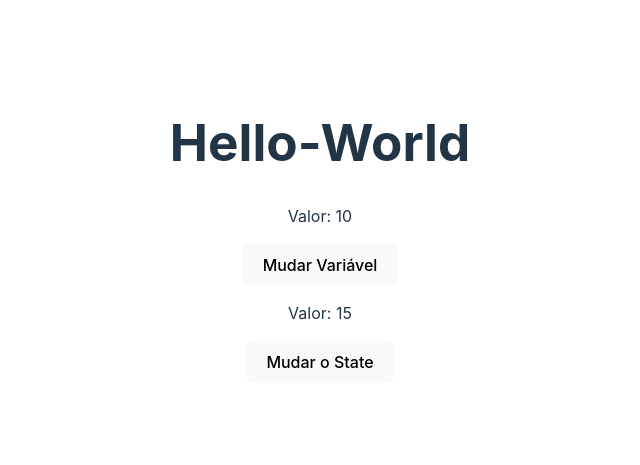
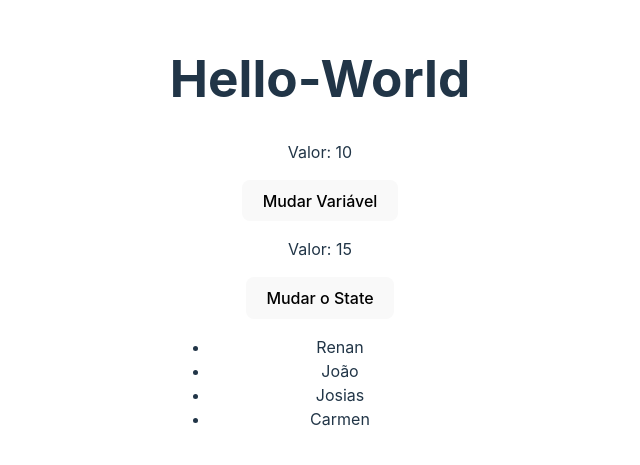
Before and after one commit to renawmontanari/MiniTrilha-React, a React (Vite) app in the folder useState/: page / in a window 1280 px wide. Shown: the part 169-634 px from the top of the page, without its empty margins (320-960 px from the left). Built offline with nearby package versions, Linux system fonts and the light colour scheme.

Commit message:
MiniTrilha-React

```diff
--- a/useState/src/App.jsx
+++ b/useState/src/App.jsx
@@ -1,5 +1,6 @@
 
 import './App.css'
+import ListRender from './components/ListRender';
 import ManageData from './components/ManageData';
 
 function App() {
@@ -9,6 +10,7 @@
       <div className='App'>
         <h1>Hello-World</h1>
         <ManageData />
+        <ListRender />
       </div>
     </>
   );
--- /dev/null
+++ b/useState/src/components/ListRender.jsx
@@ -0,0 +1,17 @@
+import { useState } from "react"
+
+const ListRender = () => {
+    const [list] = useState(["Renan", "João", "Josias", "Carmen"]);
+
+  return (
+    <div>
+        <ul>
+            {list.map((item) => (
+                <li>{item}</li>
+            ))}
+        </ul>
+    </div>
+  );
+};
+
+export default ListRender
```
